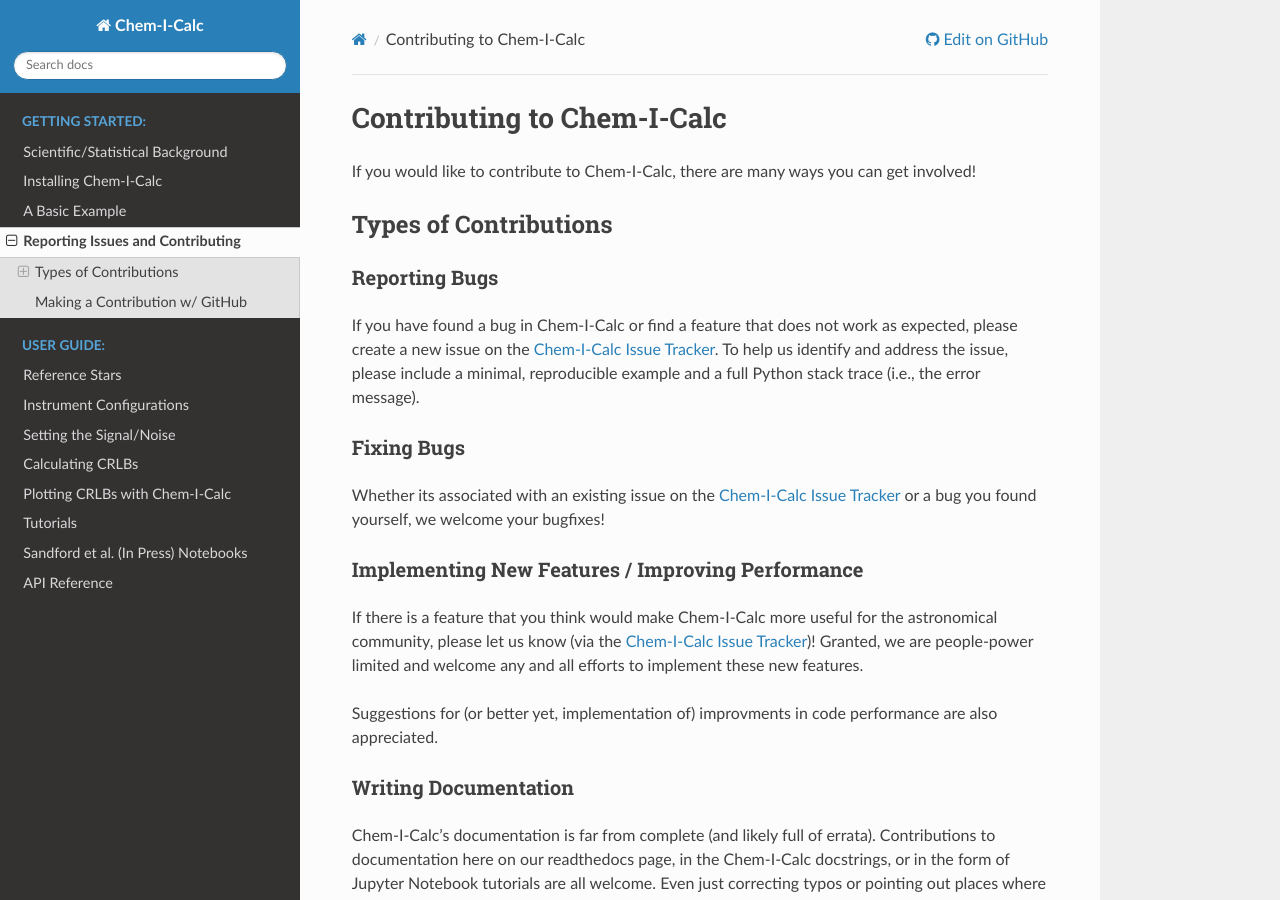
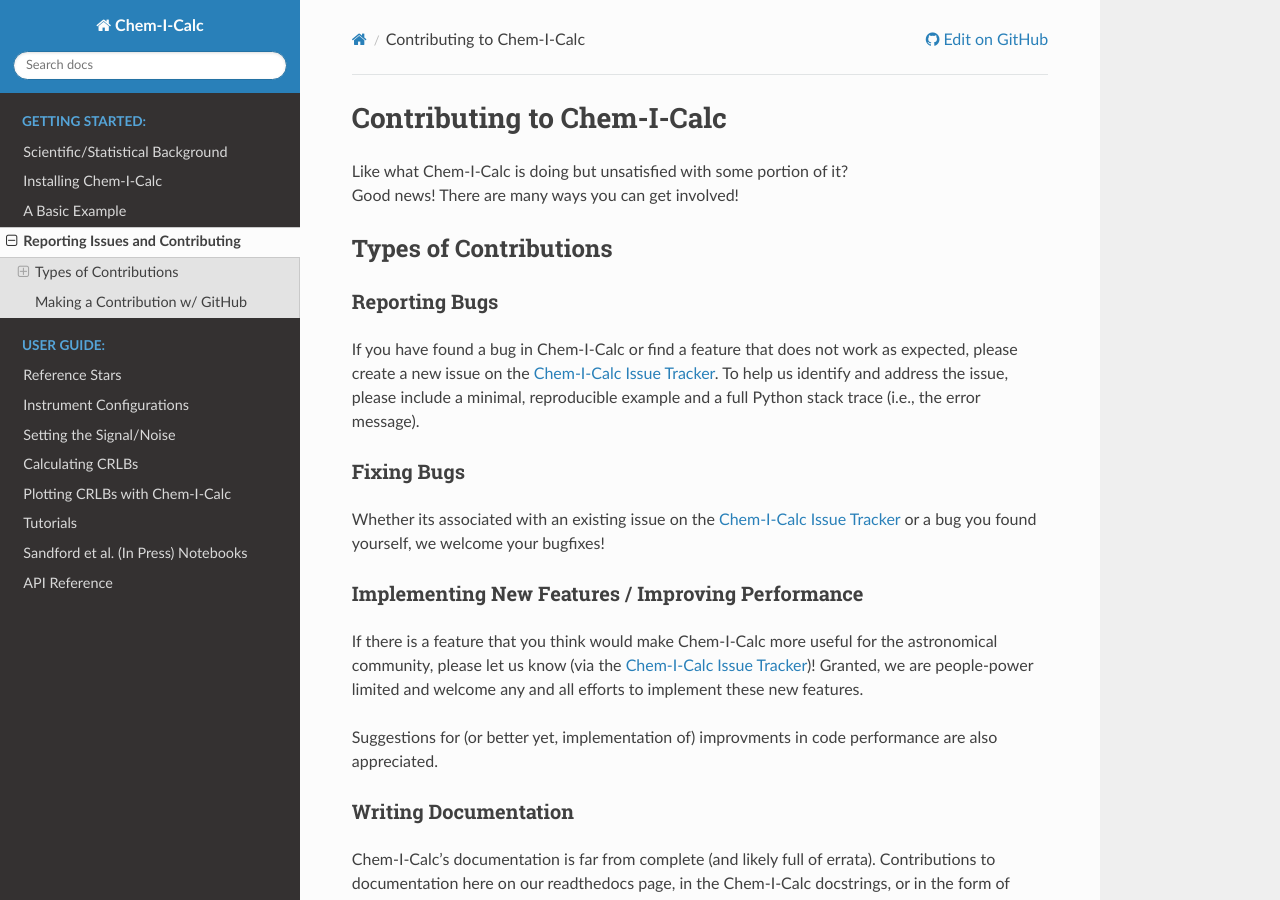
Before and after one commit to NathanSandford/Chem-I-Calc, a Sphinx documentation site: the page built from docs/intro/contributing.rst, in a window 1280 px wide and 900 px high. Built offline with Sphinx 7.4.7 and the Read the Docs theme 2.0.0, drawn with Linux system fonts in a browser that asks for light colours.

Commit message:
small updates

```diff
--- a/docs/intro/contributing.rst
+++ b/docs/intro/contributing.rst
@@ -3,7 +3,8 @@
 Contributing to Chem-I-Calc
 ===========================
 
-If you would like to contribute to Chem-I-Calc, there are many ways you can get involved!
+| Like what Chem-I-Calc is doing but unsatisfied with some portion of it?
+| Good news! There are many ways you can get involved!
 
 Types of Contributions
 ----------------------
--- a/docs/intro/installing.rst
+++ b/docs/intro/installing.rst
@@ -7,7 +7,7 @@
 ----------------------
 
 Chem-I-Calc is written in pure Python and can be easily installed :ref:`from  PyPI <pip-install>` (recommended for casual users)
-or :ref:`from GitHub <git-install>` (recommended for advanced users).
+or :ref:`from GitHub <git-install>` (recommended for advanced users). It requires Python 3.6 or later.
 Regardless of installation method, we recommend that users install Chem-I-Calc and its :ref:`Python dependencies <dependencies>`
 in a dedicated `Conda environment <https://docs.conda.io/projects/conda/en/latest/user-guide/tasks/manage-environments.html>`_
 (or other virtual Python environment).
```
